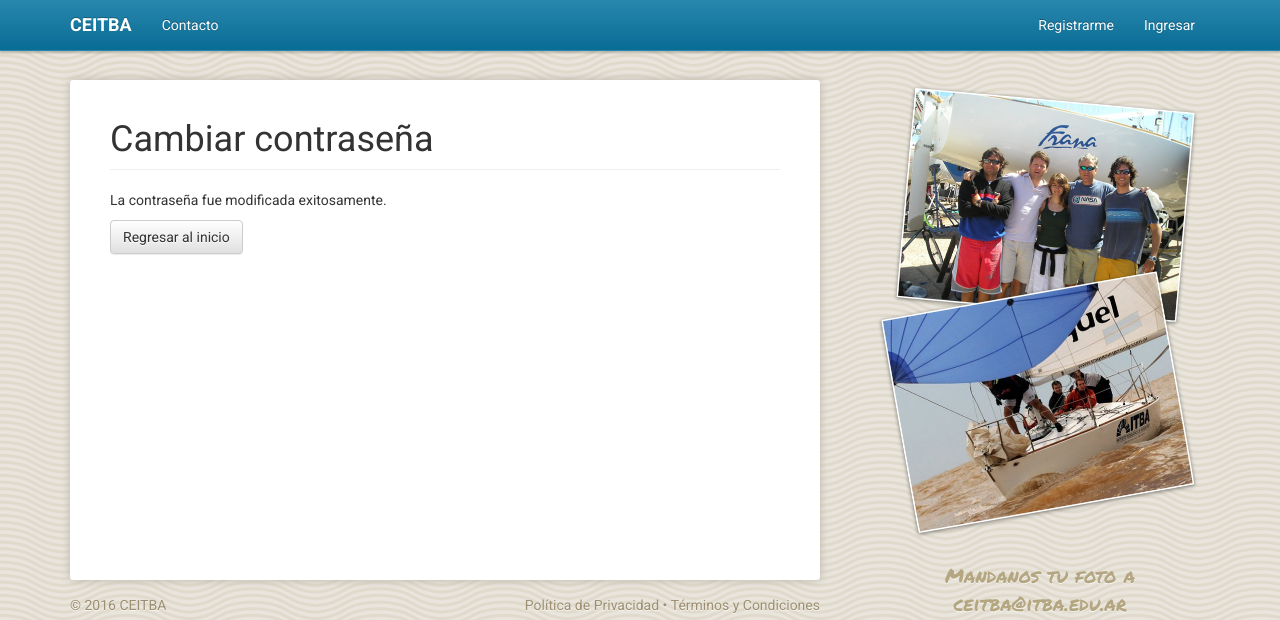
After one commit to ceitba/frana, a Django app: template templates/bookings/password_change_done.html in a window 1280 px wide. The commit adds this page. Shown: the top 620 px of the page. Run offline with Django 3.2, Linux system fonts and the light colour scheme; the template is opened without the code that fills it, so the values that code supplies are empty; some libraries are stand-ins or nearby versions.

Commit message:
Add password change feature

```diff
--- a/ceitba/urls.py
+++ b/ceitba/urls.py
@@ -4,10 +4,13 @@
 from django.conf.urls import include, url
 from django.contrib import admin
 from django.views.generic.base import RedirectView
+import django.contrib.auth.views as auth_views
 
 urlpatterns = [
     url(r'^$', RedirectView.as_view(pattern_name='bookings:index')),
     url(r'^bookings/', include('bookings.urls', namespace='bookings')),
+    url(r'^bookings/change-password$', auth_views.password_change, {'template_name': 'bookings/password_change.html'}, name='password_change'),
+    url(r'^bookings/change-password/done$', auth_views.password_change_done, {'template_name': 'bookings/password_change_done.html'}, name='password_change_done'),
     url(r'^admin/', admin.site.urls),
 ]
 
--- a/templates/_navbar.html
+++ b/templates/_navbar.html
@@ -42,6 +42,7 @@
               $ {% if credits >= 0 %}{{ credits }}{% else %}<b class="negative-credits">{{ credits }}</b>{% endif %}
               {% endwith %}
             </li>
+            <li><a href="{% url 'password_change' %}">Cambiar contraseña</a></li>
             <li><a href="{% url 'bookings:logout' %}">Salir</a></li>
           </ul>
         </li>
--- a/templates/base.html
+++ b/templates/base.html
@@ -5,9 +5,11 @@
   <meta charset="UTF-8">
   <meta name="viewport" content="width=device-width, initial-scale=1, maximum-scale=1, user-scalable=no">
   <title>CEITBA</title>
+  <link rel="icon" type="image/png" href="/static/favicon.png">
   <link href="{% static "bootstrap/css/bootstrap.min.css" %}" rel="stylesheet">
   <link href="{% static "bootstrap/css/bootstrap-theme.min.css" %}" rel="stylesheet">
   <link href="{% static "css/theme.css" %}" rel="stylesheet">
+  <link ="{% static "css/theme.css" %}" rel="stylesheet">
   <link href='https://fonts.googleapis.com/css?family=Roboto:400,700|Permanent+Marker' rel='stylesheet' type='text/css'>
 </head>
 <body role="document">
--- /dev/null
+++ b/templates/bookings/password_change_done.html
@@ -0,0 +1,11 @@
+{% extends "bookings/base_bookings.html" %}
+{% load bootstrap3 %}
+
+{% block title %}Cambiar contraseña{% endblock %}
+
+{% block content %}
+<p>La contraseña fue modificada exitosamente.</p>
+<p>
+  <a class="btn btn-default" href="{% url "bookings:index" %}">Regresar al inicio</a>
+</p>
+{% endblock content %}
```
Also changed, not shown: templates/bookings/password_change.html (added, +15 -0 lines).
